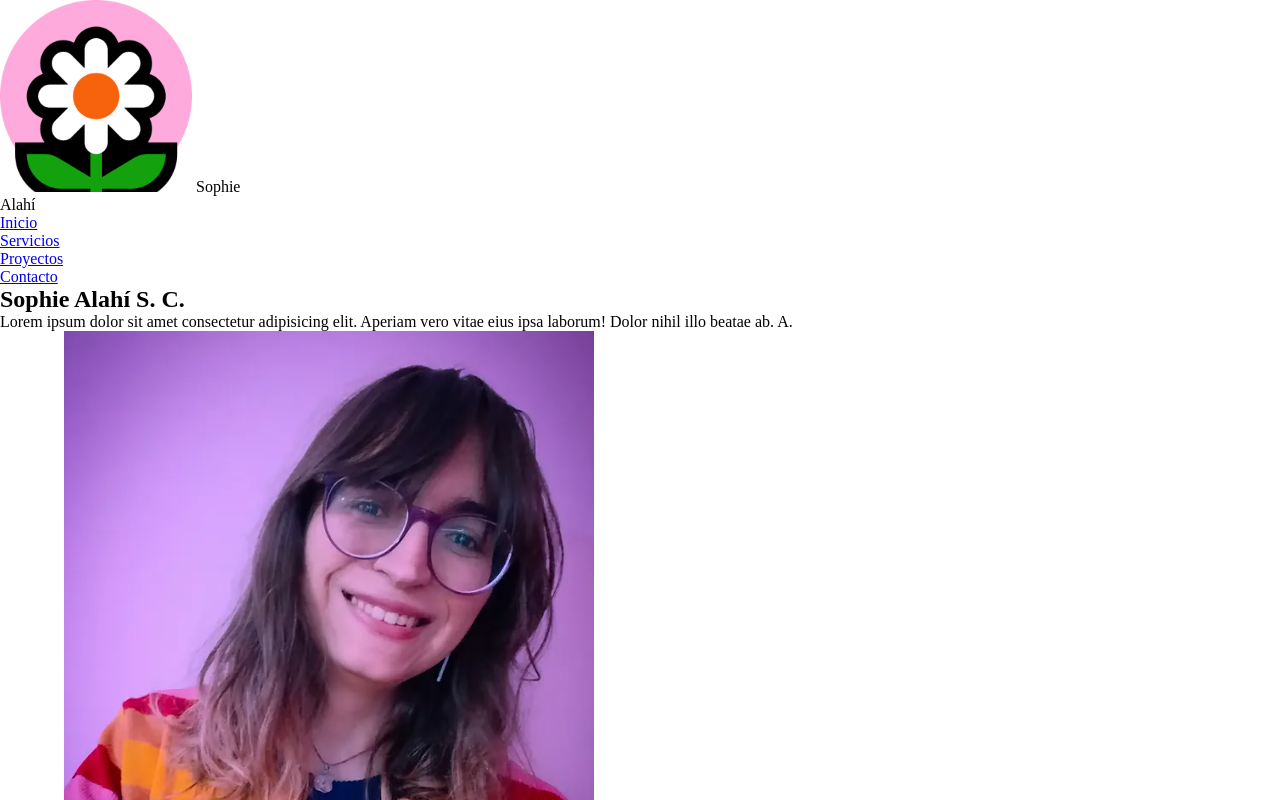
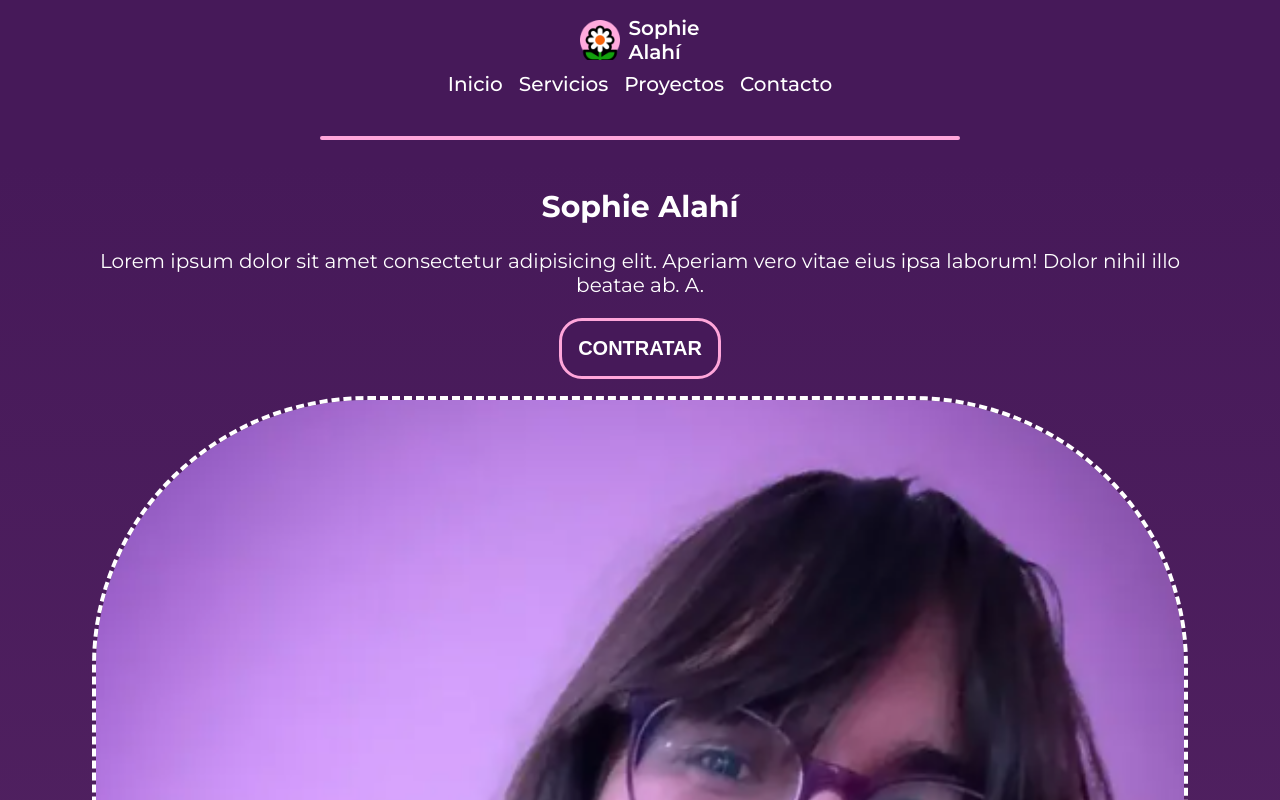
Before and after one commit to sophie-alahi/proyecto-integrador, a plain HTML site: page index.html in a window 1280 px wide. Shown: the top 800 px of the page. Drawn offline with Linux system fonts and the light colour scheme; files that its build step writes are made by us from their sources.

Commit message:
add: #hero styles

```diff
--- a/css/style.css
+++ b/css/style.css
@@ -6,16 +6,154 @@
     margin: 0;
     padding: 0;
     box-sizing: border-box;
+    /* outline: 1px rgba(255, 0, 0, 0.527) dashed; */
 }
 
 :root {
     --indigo: #461959;
     --purple: #7A316F;
-    --pink: #CD6688;
+    --pink: #ffa6da;
     --mint: #AED8CC;
+    --mint-dark: #1a312b;
     --black: #0a030e;
     --white: #ffffff;
+    --alpha0: rgba(255, 255, 255, 0);
 
     --border-radius: 20px;
-    --gap: 1rem;
+    --gap: 1.5rem;
 }
+
+/* === UTILIDADES === */
+
+
+/* === COMPONENTES === */
+.logo {
+    display: flex;
+    gap: 8px;
+    align-items: center;
+}
+
+.logo span {
+    color: var(--white);
+    font-weight: 600;
+}
+
+.logo img {
+    height: fit-content;
+    width: 40px;
+}
+
+img {
+    width: 100%;
+}
+
+.btn {
+    background-color: var(--indigo);
+    outline: 3px var(--pink) solid;
+    border: 0;
+    padding: 1rem;
+    font-size: 1.25rem;
+    border-radius: var(--border-radius);
+    color: var(--white);
+    font-weight: 600;
+    text-transform: uppercase;
+}
+
+.btn:hover {
+    background-color: var(--pink);
+    color: var(--indigo);
+    outline-color: var(--pink);
+    transition: background-color .3s ease
+}
+
+/* === ESTRUCTURA GLOBAL (LAYOUT) === */
+
+body {
+    font-family: "Montserrat", sans-serif;
+    background-color: var(--indigo);
+    color: var(--white);
+    font-size: 1.25rem;
+}
+
+header {
+    height: fit-content;
+    display: flex;
+    flex-direction: column;
+    align-items: center;
+    padding: 16px;
+    background-color: var(--indigo);
+    gap: 8px;
+}
+
+.header-nav__list {
+    display: flex;
+    flex-wrap: wrap;
+    justify-content: center;
+    list-style: none;
+    column-gap: 16px;
+    height: 100%;
+    align-items: center;
+}
+
+.header-nav__list-item a {
+    display: block;
+    text-decoration: none;
+    color: var(--white);
+    font-weight: 500;
+
+}
+
+.header-nav__list-item a:hover {
+    text-decoration: underline;
+    text-underline-offset: 4px;
+    transform: scale(1.05);
+    transition: scale .1s ease;
+}
+
+.header-nav__list-item a:active {
+    text-decoration: underline;
+    text-underline-offset: 4px;
+    transform: scale(1.05);
+}
+
+.horizontal-separator {
+    justify-self: center;
+    width: 50%;
+    background-color: var(--pink);
+    border: 2px var(--pink) solid;
+    border-radius: 20px;
+    margin: var(--gap) 0;
+}
+
+
+main {
+    background: var(--pink);
+    background: linear-gradient(180deg, var(--indigo) 0%, var(--pink) 100%);
+    display: flex;
+    flex-direction: column;
+    align-items: center;
+    justify-content: center;
+    height: 100%;
+}
+
+#hero {
+    display: flex;
+    flex-direction: column;
+    align-items: center;
+    text-align: center;
+    padding: var(--gap) calc(var(--gap)*4);
+    gap: var(--gap);
+    color: var(--white);
+}
+
+#hero img {
+    border-radius: 25% 25% 50% 50%;
+    outline: 4px var(--white) dashed;
+}
+
+footer {
+    height: 128px;
+    display: flex;
+    justify-content: center;
+    align-items: center;
+}
--- a/index.html
+++ b/index.html
@@ -5,7 +5,7 @@
     <meta charset="UTF-8">
     <meta name="viewport" content="width=device-width, initial-scale=1.0">
     <title>Sophie Alahí | Portfolio Profesional</title>
-    <link rel="stylesheet" href="style.css">
+    <link rel="stylesheet" href="css/style.css">
     <link rel="shortcut icon" href="./assets/img/favicon-daisy/favicon-32x32.png" type="image/x-icon">
 </head>
 
@@ -16,18 +16,19 @@
             <img src="./assets/img/favicon-daisy/android-chrome-192x192.png" alt="Sophie Alahí">
             <span>Sophie <br> Alahí</span>
         </div>
-        <nav>
-            <ul>
-                <li><a href="#hero">Inicio</a></li>
-                <li><a href="#servicios">Servicios</a></li>
-                <li><a href="#proyectos">Proyectos</a></li>
-                <li><a href="#contacto">Contacto</a></li>
+        <nav class="header-nav">
+            <ul class="header-nav__list">
+                <li class="header-nav__list-item"><a href="#hero">Inicio</a></li>
+                <li class="header-nav__list-item"><a href="#servicios">Servicios</a></li>
+                <li class="header-nav__list-item"><a href="#proyectos">Proyectos</a></li>
+                <li class="header-nav__list-item"><a href="#contacto">Contacto</a></li>
             </ul>
         </nav>
     </header>
+    <hr class="horizontal-separator"></hr>
     <main class="page-content">
         <section id="hero">
-            <h1><span>Sophie Alahí</span> S. C.</h1>
+            <h1><span>Sophie Alahí</span></h1>
             <p>Lorem ipsum dolor sit amet consectetur adipisicing elit. Aperiam vero vitae eius ipsa laborum! Dolor
                 nihil illo beatae ab. A.</p>
             <button class="btn hero__btn">Contratar</button>
```
